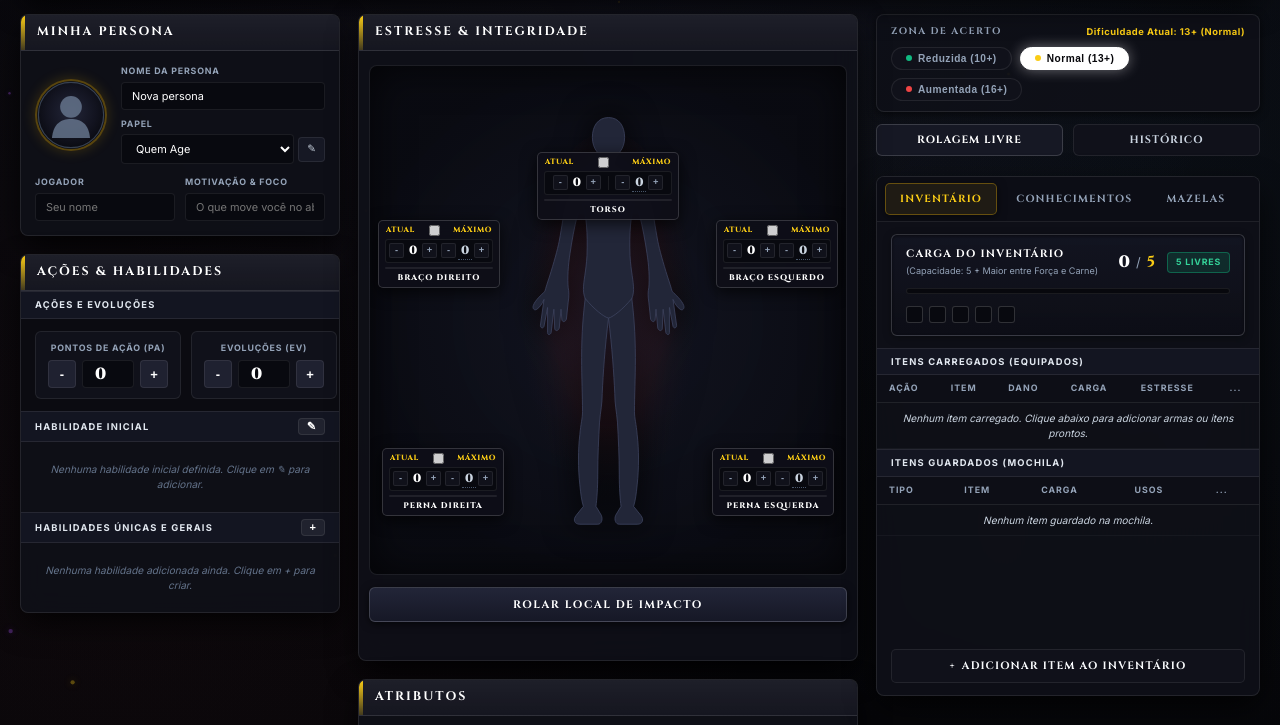
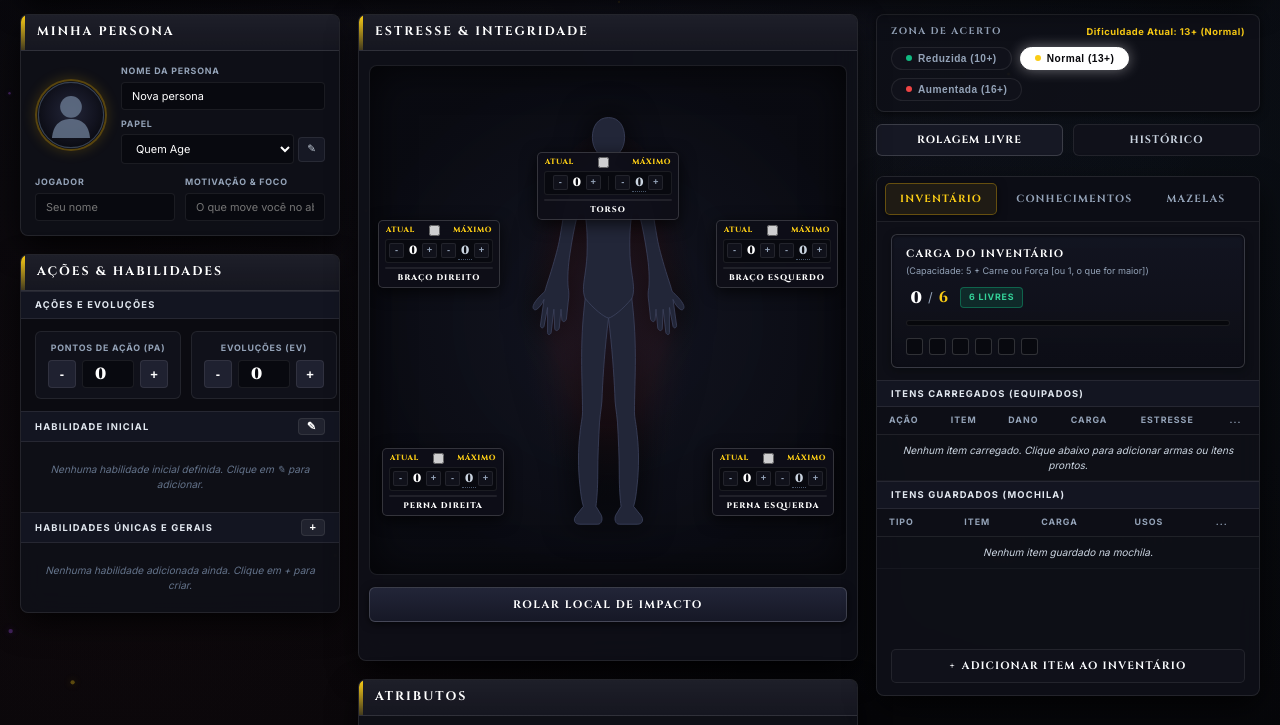
Before and after one commit to PedroM-K/coruja, a website: page index.html in a window 1280 px wide. Shown: the part 74-799 px from the top of the page. Drawn offline with Linux system fonts and the light colour scheme.

Commit message:
Ajusta calculo de espacos de inventario para a regra oficial: 5 + Carne ou Forca (ou 1, o que for maior)

```diff
--- a/app.js
+++ b/app.js
@@ -573,15 +573,16 @@
   }
 
   // --- Cálculo de Capacidade e Carga do Inventário ---
-  // Fórmula Obrigatória: 5 + maior entre Força e Carne
+  // Regra Oficial: 5 + o seu atributo de Carne ou Força (ou 1, o que for maior)
   // Carga Total: soma dos pesos/burden de todos os itens (aumenta/diminui automaticamente)
   function calculateInventoryMetrics(sheet) {
     const s = sheet || getActiveSheet();
-    if (!s) return { currentWeight: 0, maxCapacity: 5, forca: 0, carne: 0, isOverencumbered: false, freeSlots: 5, overSlots: 0 };
-
-    const forca = Math.max(0, Number(s.attributes?.forca) || 0);
-    const carne = Math.max(0, Number(s.attributes?.carne) || 0);
-    const maxCapacity = 5 + Math.max(forca, carne);
+    if (!s) return { currentWeight: 0, maxCapacity: 6, forca: 0, carne: 0, isOverencumbered: false, freeSlots: 6, overSlots: 0 };
+
+    const forca = Number(s.attributes?.forca) || 0;
+    const carne = Number(s.attributes?.carne) || 0;
+    const attrBonus = Math.max(forca, carne, 1);
+    const maxCapacity = 5 + attrBonus;
 
     let currentWeight = 0;
     if (s.inventory) {
--- a/index.html
+++ b/index.html
@@ -614,7 +614,7 @@
                 <div class="capacity-header-row">
                   <div class="capacity-info">
                     <span class="capacity-title">CARGA DO INVENTÁRIO</span>
-                    <span class="capacity-formula-hint">(Capacidade: 5 + Maior entre Força e Carne)</span>
+                    <span class="capacity-formula-hint">(Capacidade: 5 + Carne ou Força [ou 1, o que for maior])</span>
                   </div>
                   <div class="capacity-metric">
                     <span id="inventory-weight-total" class="capacity-total-val">0</span>
```
